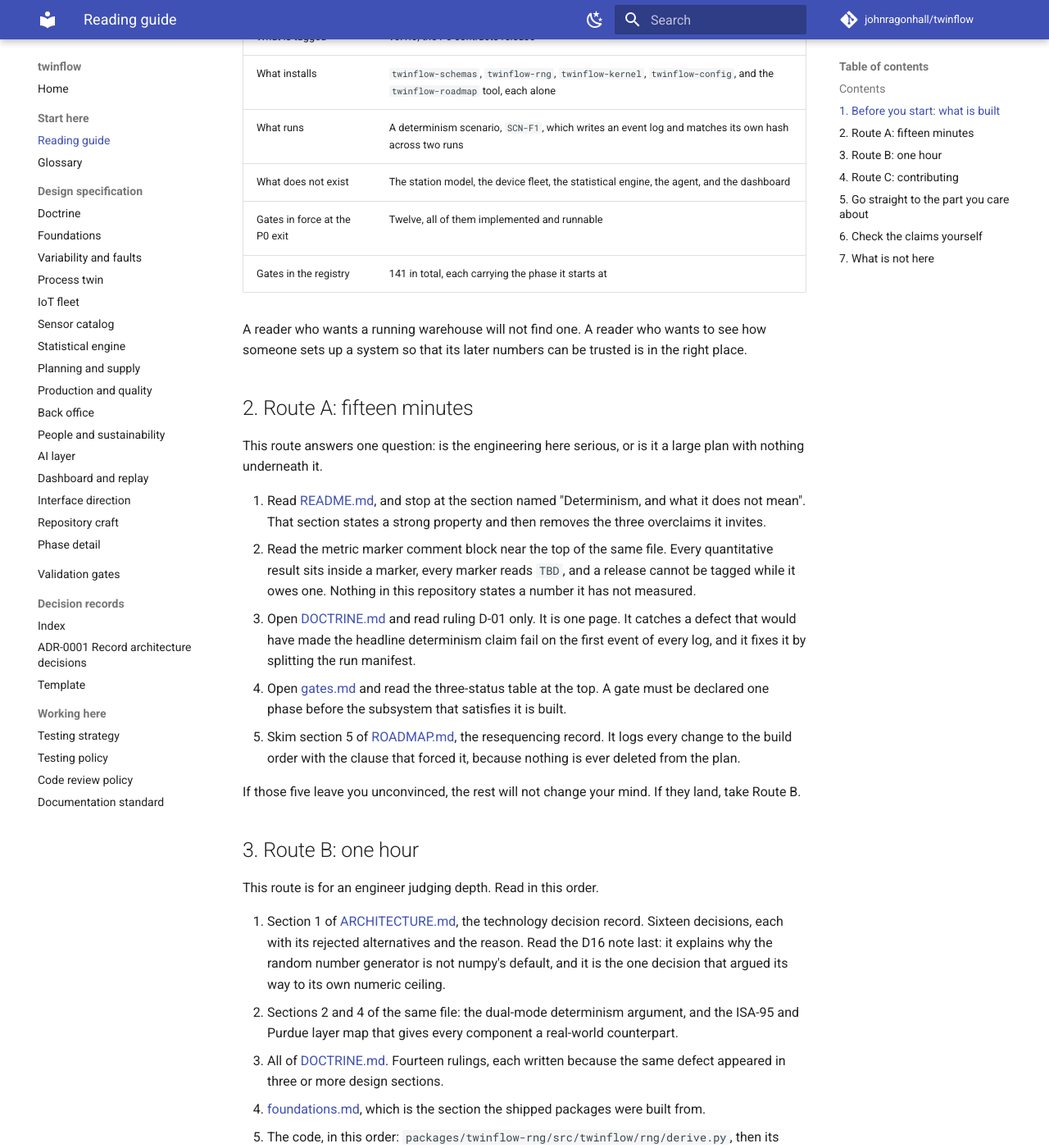
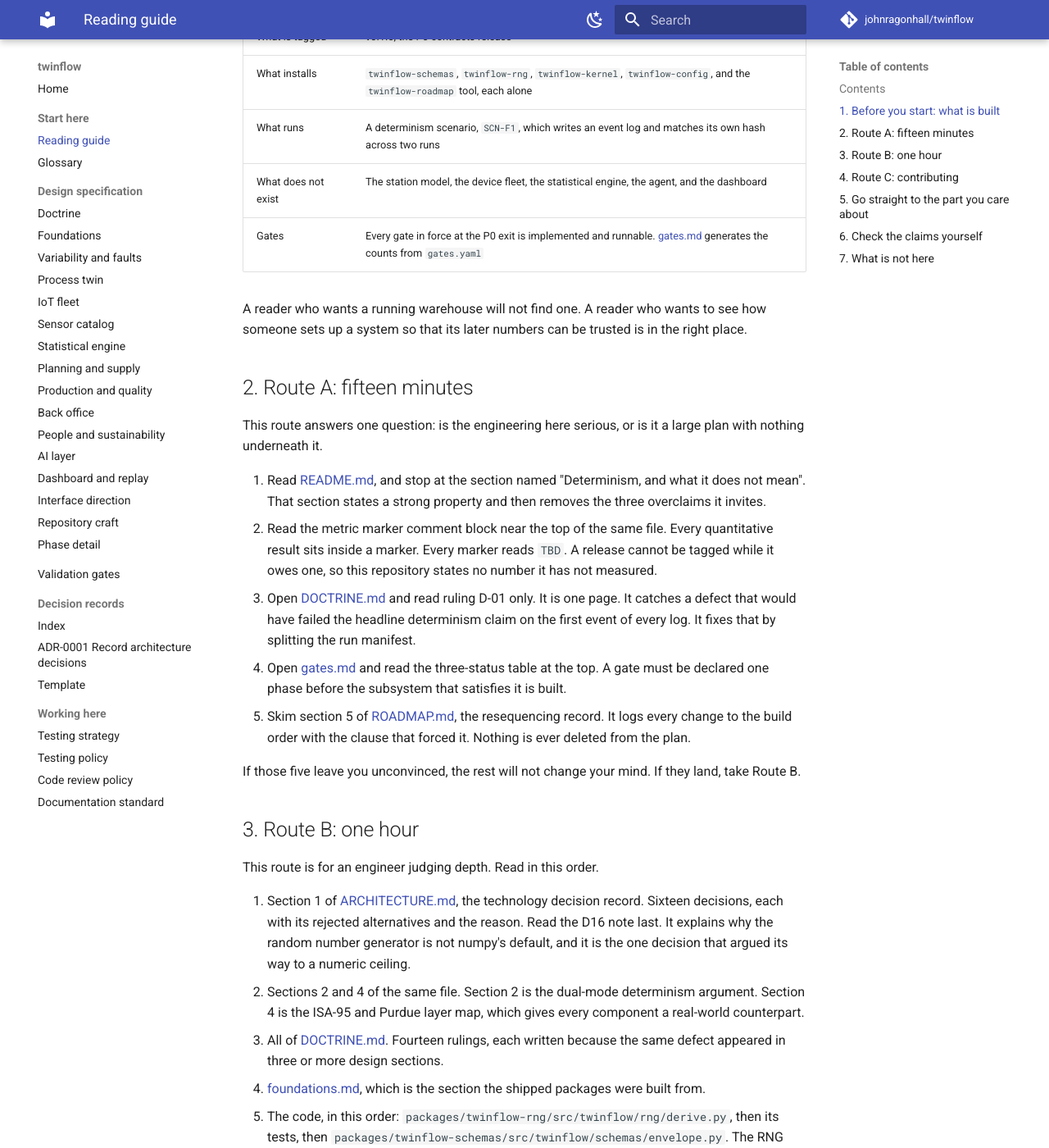
Before and after one commit to johnragonhall/twinflow, an MkDocs documentation site: the page built from docs/reading-guide.md, in a window 1280 px wide and 1400 px high, scrolled down 798 px. Shown: the whole window at 82% size. Built offline with MkDocs 1.6.1 and Material for MkDocs 9.7.7, drawn with Linux system fonts in a browser that asks for light colours; comment, search, counter and statistics services are not loaded; some of the changed text lies outside the part shown.

Commit message:
docs(gates): let the registry own its own counts
DOCS
- point the reading guide and ENGINEERING.md at docs/gates.md for the gate totals, which gates.yaml generates
- name test_no_event_reads_the_wall_clock and just ci, which are the test and the recipe that exist
- scope the no-reason-escape rule to the prose gate, and say the nondeterminism gate and ruff read the token alone
- keep the six route steps inside the twenty-word ceiling the task topic type sets

```diff
--- a/docs/reading-guide.md
+++ b/docs/reading-guide.md
@@ -28,14 +28,13 @@ Pick the route that matches the time you have.
 Phase P0 is the contract phase. It ships no product. It fixes the decisions a
 later phase cannot change without invalidating every run already recorded.
 
-| Question                      | Answer today                                                                                                          |
-| ----------------------------- | --------------------------------------------------------------------------------------------------------------------- |
-| What is tagged                | v0.1.0, the P0 contracts release                                                                                      |
-| What installs                 | `twinflow-schemas`, `twinflow-rng`, `twinflow-kernel`, `twinflow-config`, and the `twinflow-roadmap` tool, each alone |
-| What runs                     | A determinism scenario, `SCN-F1`, which writes an event log and matches its own hash across two runs                  |
-| What does not exist           | The station model, the device fleet, the statistical engine, the agent, and the dashboard                             |
-| Gates in force at the P0 exit | Twelve, all of them implemented and runnable                                                                          |
-| Gates in the registry         | 141 in total, each carrying the phase it starts at                                                                    |
+| Question            | Answer today                                                                                                                |
+| ------------------- | --------------------------------------------------------------------------------------------------------------------------- |
+| What is tagged      | v0.1.0, the P0 contracts release                                                                                            |
+| What installs       | `twinflow-schemas`, `twinflow-rng`, `twinflow-kernel`, `twinflow-config`, and the `twinflow-roadmap` tool, each alone       |
+| What runs           | A determinism scenario, `SCN-F1`, which writes an event log and matches its own hash across two runs                        |
+| What does not exist | The station model, the device fleet, the statistical engine, the agent, and the dashboard                                   |
+| Gates               | Every gate in force at the P0 exit is implemented and runnable. [gates.md](gates.md) generates the counts from `gates.yaml` |
 
 A reader who wants a running warehouse will not find one. A reader who wants to
 see how someone sets up a system so that its later numbers can be trusted is in
@@ -50,19 +49,19 @@ large plan with nothing underneath it.
    at the section named "Determinism, and what it does not mean". That section
    states a strong property and then removes the three overclaims it invites.
 2. Read the metric marker comment block near the top of the same file. Every
-   quantitative result sits inside a marker, every marker reads `TBD`, and a
-   release cannot be tagged while it owes one. Nothing in this repository states
-   a number it has not measured.
+   quantitative result sits inside a marker. Every marker reads `TBD`. A release
+   cannot be tagged while it owes one, so this repository states no number it has
+   not measured.
 3. Open [DOCTRINE.md](design/DOCTRINE.md) and read ruling D-01 only. It is one
-   page. It catches a defect that would have made the headline determinism
-   claim fail on the first event of every log, and it fixes it by splitting the
-   run manifest.
+   page. It catches a defect that would have failed the headline determinism
+   claim on the first event of every log. It fixes that by splitting the run
+   manifest.
 4. Open [gates.md](gates.md) and read the three-status table at the top. A gate
    must be declared one phase before the subsystem that satisfies it is built.
 5. Skim section 5 of
    [ROADMAP.md](https://github.com/johnragonhall/twinflow/blob/main/ROADMAP.md),
    the resequencing record. It logs every change to the build order with the
-   clause that forced it, because nothing is ever deleted from the plan.
+   clause that forced it. Nothing is ever deleted from the plan.
 
 If those five leave you unconvinced, the rest will not change your mind. If they
 land, take Route B.
@@ -74,20 +73,20 @@ This route is for an engineer judging depth. Read in this order.
 1. Section 1 of
    [ARCHITECTURE.md](https://github.com/johnragonhall/twinflow/blob/main/ARCHITECTURE.md),
    the technology decision record. Sixteen decisions, each with its rejected
-   alternatives and the reason. Read the D16 note last: it explains why the
+   alternatives and the reason. Read the D16 note last. It explains why the
    random number generator is not numpy's default, and it is the one decision
-   that argued its way to its own numeric ceiling.
-2. Sections 2 and 4 of the same file: the dual-mode determinism argument, and
-   the ISA-95 and Purdue layer map that gives every component a real-world
-   counterpart.
+   that argued its way to a numeric ceiling.
+2. Sections 2 and 4 of the same file. Section 2 is the dual-mode determinism
+   argument. Section 4 is the ISA-95 and Purdue layer map, which gives every
+   component a real-world counterpart.
 3. All of [DOCTRINE.md](design/DOCTRINE.md). Fourteen rulings, each written
    because the same defect appeared in three or more design sections.
 4. [foundations.md](design/foundations.md), which is the section the shipped
    packages were built from.
 5. The code, in this order: `packages/twinflow-rng/src/twinflow/rng/derive.py`,
    then its tests, then `packages/twinflow-schemas/src/twinflow/schemas/envelope.py`.
-   The RNG derivation is content-addressed, so a stream's identity comes from
-   its name and not from the order it was requested in.
+   The RNG derivation is content-addressed. A stream's identity comes from its
+   name, not from the order it was requested in.
 6. `justfile`, which is the whole task surface. CI calls the same recipes, so a
    green local run and a green CI run mean the same thing.
 
@@ -100,7 +99,8 @@ first, then these four in any order:
 | Document                                                                             | Why you need it                                                  |
 | ------------------------------------------------------------------------------------ | ---------------------------------------------------------------- |
 | [ENGINEERING.md](https://github.com/johnragonhall/twinflow/blob/main/ENGINEERING.md) | The working method, and the rules a change is judged against     |
-| [testing-strategy.md](testing-strategy.md)                                           | Which tier a new test belongs in, and what makes a test count    |
+| [testing-strategy.md](testing-strategy.md)                                           | Which kind of test a change needs, and what makes a test count   |
+| [testing-policy.md](testing-policy.md)                                               | The rule that a fix ships with the test that catches it          |
 | [code-review.md](code-review.md)                                                     | What a reviewer checks, and what blocks a merge                  |
 | [DOCUMENTATION-STANDARD.md](DOCUMENTATION-STANDARD.md)                               | The writing rules, and which of them CI enforces without a human |
 
```
Also changed, not shown: ENGINEERING.md (+11 -8 lines).
